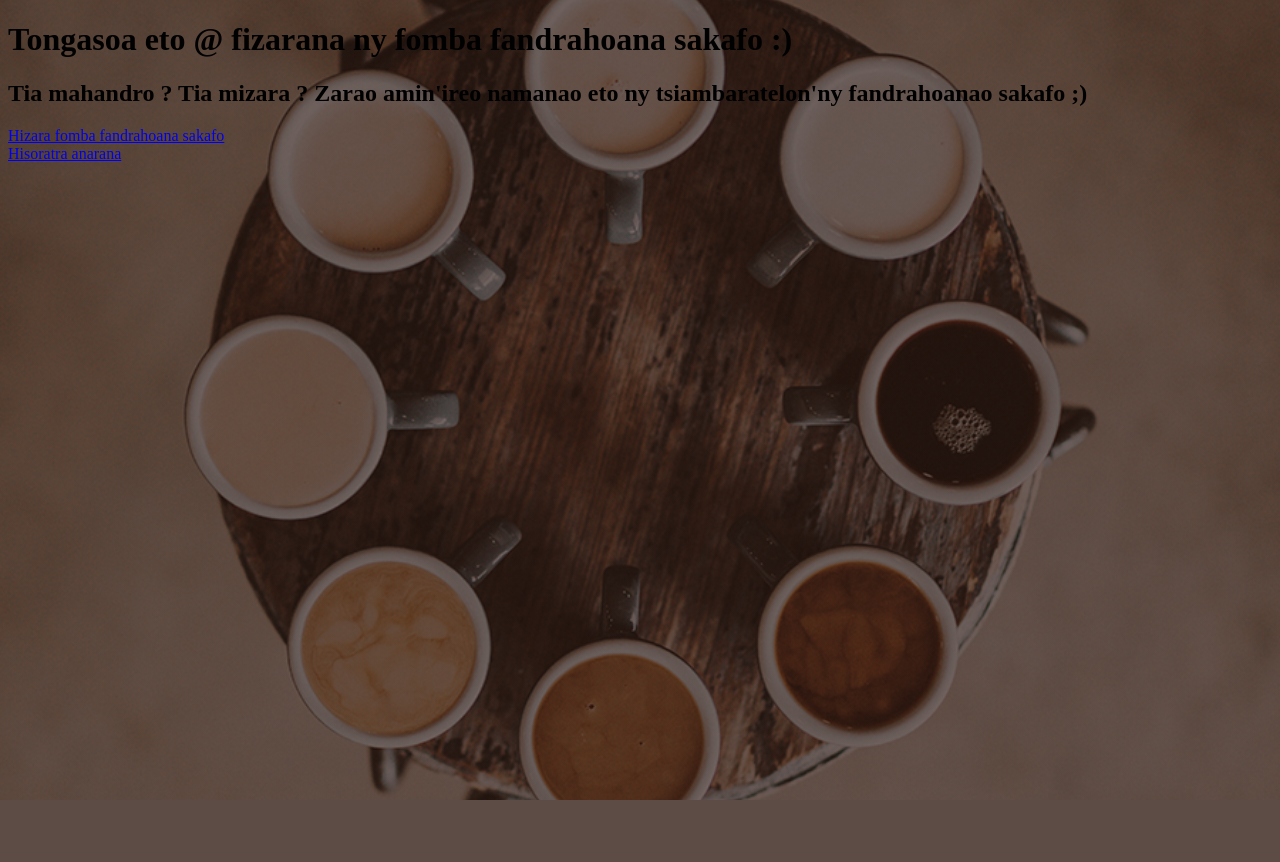
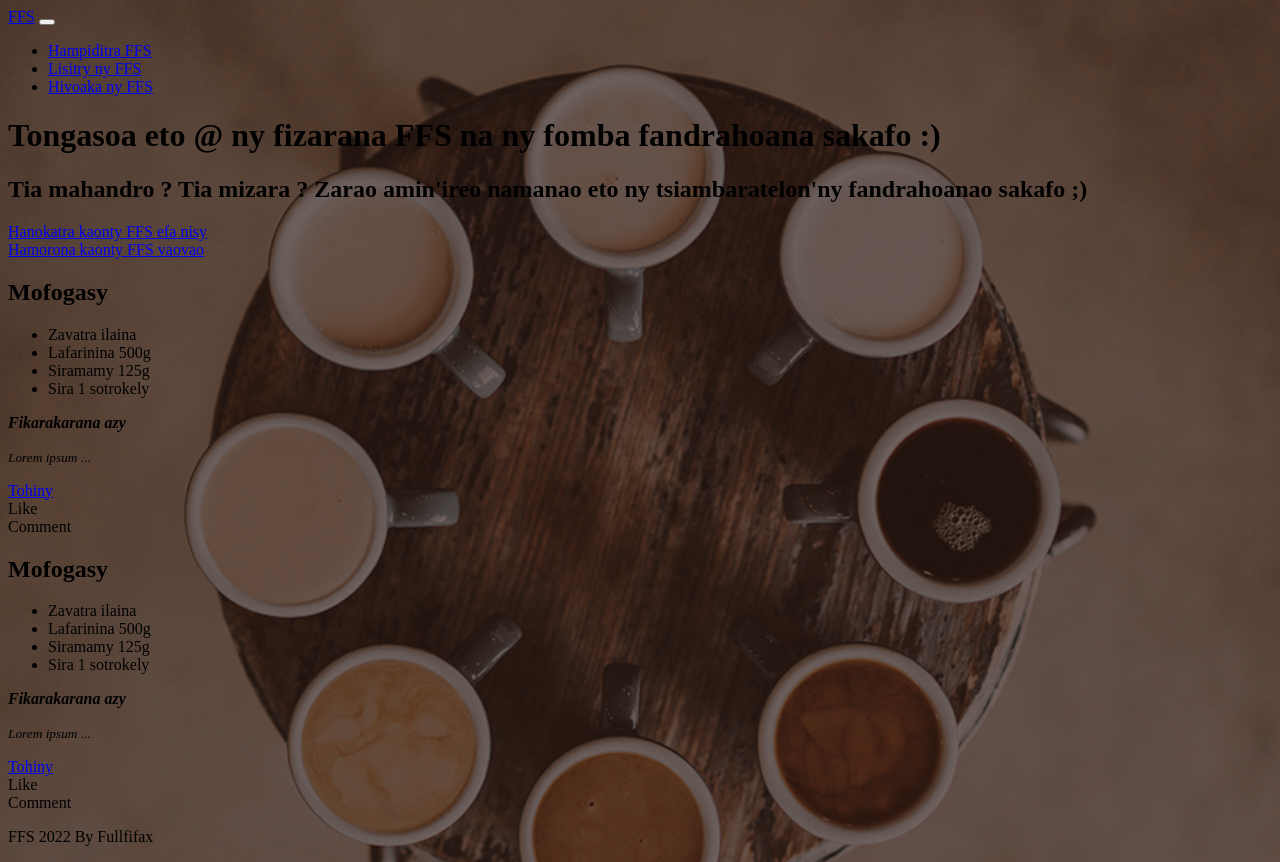
Before and after one commit to Fullfifax/fomba-fahandro-sakafo, a Symfony app: template templates/home/index.html.twig in a window 1280 px wide. Before the commit the page ends 800 px from the top, so only its background shows below. Run offline with Twig, Linux system fonts and the light colour scheme; the template is opened without the code that fills it, so the values that code supplies are empty; some libraries are stand-ins or nearby versions.

Commit message:
[FRONT]  adding partials file

```diff
--- /dev/null
+++ b/templates/_partials/_footer.html.twig
@@ -0,0 +1,3 @@
+<footer class="footer text-faded text-center py-3">
+    <div class="container"><p class="m-0 small">FFS 2022 By Fullfifax</p></div>
+</footer>
--- /dev/null
+++ b/templates/_partials/_nav.html.twig
@@ -0,0 +1,14 @@
+<!-- Navbar -->
+<nav class="navbar navbar-expand-lg navbar-dark py-lg-4" id="mainNav">
+    <div class="container">
+        <a class="navbar-brand text-uppercase fw-bold d-lg-none" href="index.html">FFS</a>
+        <button class="navbar-toggler" type="button" data-bs-toggle="collapse" data-bs-target="#navbarSupportedContent" aria-controls="navbarSupportedContent" aria-expanded="false" aria-label="Toggle navigation"><span class="navbar-toggler-icon"></span></button>
+        <div class="collapse navbar-collapse" id="navbarSupportedContent">
+            <ul class="navbar-nav mx-auto">
+                <li class="nav-item px-lg-4"><a class="nav-link text-uppercase" href="#">Hampiditra FFS</a></li>
+                <li class="nav-item px-lg-4"><a class="nav-link text-uppercase" href="#">Lisitry ny FFS</a></li>
+                <li class="nav-item px-lg-4"><a class="nav-link text-uppercase" href="#">Hivoaka ny FFS</a></li>
+            </ul>
+        </div>
+    </div>
+</nav>
--- a/templates/base.html.twig
+++ b/templates/base.html.twig
@@ -20,6 +20,9 @@
         }
     </style>
     <body>
-        {% block body %}{% endblock %}
+        {% include '_partials/_nav.html.twig' %}
+        {% block body %}
+        {% endblock %}
+        {% include '_partials/_footer.html.twig' %}
     </body>
 </html>
--- a/templates/home/index.html.twig
+++ b/templates/home/index.html.twig
@@ -3,20 +3,6 @@
 {% block title %}Homepage - FFS{% endblock %}
 
 {% block body %}
-    <h1 class="site-heading text-center text-faded d-lg-block">
-        <span class="site-heading-upper text-primary mb-3">Tongasoa eto @ fizarana ny fomba fandrahoana sakafo :)</span>
-    </h1>
-    <div class="container">
-        <div class="intro-left">
-            <div class="intro-text left-0 text-center bg-faded p-5 rounded">
-                <h2 class="section-heading mb-4">
-                    <span class="section-heading-upper text-big">Tia mahandro ? Tia mizara ?</span>
-                    <span class="section-heading-upper">Zarao amin'ireo namanao eto ny tsiambaratelon'ny fandrahoanao sakafo ;)</span>
-                </h2>
-                <div class="authentication-button">
-                    <div class="intro-button mx-auto"><a class="btn btn-primary btn-xl" href="#!">Hizara fomba fandrahoana sakafo</a></div>
-                    <div class="intro-button mx-auto"><a class="btn btn-primary btn-xl" href="#!">Hisoratra anarana</a></div>
-                </div>
-            </div>
-        </div>
+    {% include 'home/welcome.html.twig' %}
+    {% include 'home/recipes.html.twig' %}
 {% endblock %}
--- /dev/null
+++ b/templates/home/recipes.html.twig
@@ -0,0 +1,78 @@
+<section class="page-section cta">
+    <div class="container">
+        <div class="row">
+            <div class="col-xl-6 mx-auto">
+                <div class="cta-inner bg-faded text-center rounded">
+                    <h2 class="section-heading mb-5">
+                        <span class="section-heading-lower">Mofogasy</span>
+                    </h2>
+                    <ul class="list-unstyled list-hours mb-5 text-left mx-auto">
+                        <li class="list-unstyled-item list-hours-item d-flex">
+                            Zavatra ilaina
+                        </li>
+                        <li class="list-unstyled-item list-hours-item d-flex text-secondary today">
+                            Lafarinina 500g
+
+                        </li>
+                        <li class="list-unstyled-item list-hours-item d-flex text-secondary today">
+                            Siramamy 125g
+                        </li>
+                        <li class="list-unstyled-item list-hours-item d-flex text-secondary today">
+                            Sira 1 sotrokely
+                        </li>
+                    </ul>
+                    <p class="address mb-2">
+                        <em>
+                            <strong>Fikarakarana azy</strong>
+                        </em>
+                    </p>
+                    <p class="mb-2">
+                        <small><em>Lorem ipsum ...</em></small>
+                        <br>
+                    </p>
+                    <a class="btn btn-secondary text-light" href="#!">Tohiny</a>
+                    <div class="bg-secondary d-flex mt-4 navbar text-light">
+                        <div class="likes mx-3">Like</div>
+                        <div class="comments mx-3">Comment</div>
+                    </div>
+                </div>
+            </div>
+            <div class="col-xl-6 mx-auto">
+                <div class="cta-inner bg-faded text-center rounded">
+                    <h2 class="section-heading mb-5">
+                        <span class="section-heading-lower">Mofogasy</span>
+                    </h2>
+                    <ul class="list-unstyled list-hours mb-5 text-left mx-auto">
+                        <li class="list-unstyled-item list-hours-item d-flex">
+                            Zavatra ilaina
+                        </li>
+                        <li class="list-unstyled-item list-hours-item d-flex text-secondary today">
+                            Lafarinina 500g
+
+                        </li>
+                        <li class="list-unstyled-item list-hours-item d-flex text-secondary today">
+                            Siramamy 125g
+                        </li>
+                        <li class="list-unstyled-item list-hours-item d-flex text-secondary today">
+                            Sira 1 sotrokely
+                        </li>
+                    </ul>
+                    <p class="address mb-2">
+                        <em>
+                            <strong>Fikarakarana azy</strong>
+                        </em>
+                    </p>
+                    <p class="mb-2">
+                        <small><em>Lorem ipsum ...</em></small>
+                        <br>
+                    </p>
+                    <a class="btn btn-secondary text-light" href="#!">Tohiny</a>
+                    <div class="bg-secondary d-flex mt-4 navbar text-light">
+                        <div class="likes mx-3">Like</div>
+                        <div class="comments mx-3">Comment</div>
+                    </div>
+                </div>
+            </div>
+        </div>
+    </div>
+</section>
--- /dev/null
+++ b/templates/home/welcome.html.twig
@@ -0,0 +1,17 @@
+<h1 class="site-heading text-center text-faded d-lg-block">
+    <span class="site-heading-upper text-primary mb-3">Tongasoa eto @ ny fizarana FFS na ny fomba fandrahoana sakafo :)</span>
+</h1>
+<div class="container mb-5">
+    <div class="intro-left">
+        <div class="intro-text left-0 text-center bg-faded p-5 rounded">
+            <h2 class="section-heading mb-4">
+                <span class="section-heading-upper text-big">Tia mahandro ? Tia mizara ?</span>
+                <span class="section-heading-upper">Zarao amin'ireo namanao eto ny tsiambaratelon'ny fandrahoanao sakafo ;)</span>
+            </h2>
+            <div class="authentication-button">
+                <div class="intro-button mx-auto"><a class="btn btn-secondary btn-xl text-light" href="#!">Hanokatra kaonty FFS efa nisy</a></div>
+                <div class="intro-button mx-auto"><a class="btn btn-secondary btn-xl text-light" href="#!">Hamorona kaonty FFS vaovao</a></div>
+            </div>
+        </div>
+    </div>
+</div>
```
